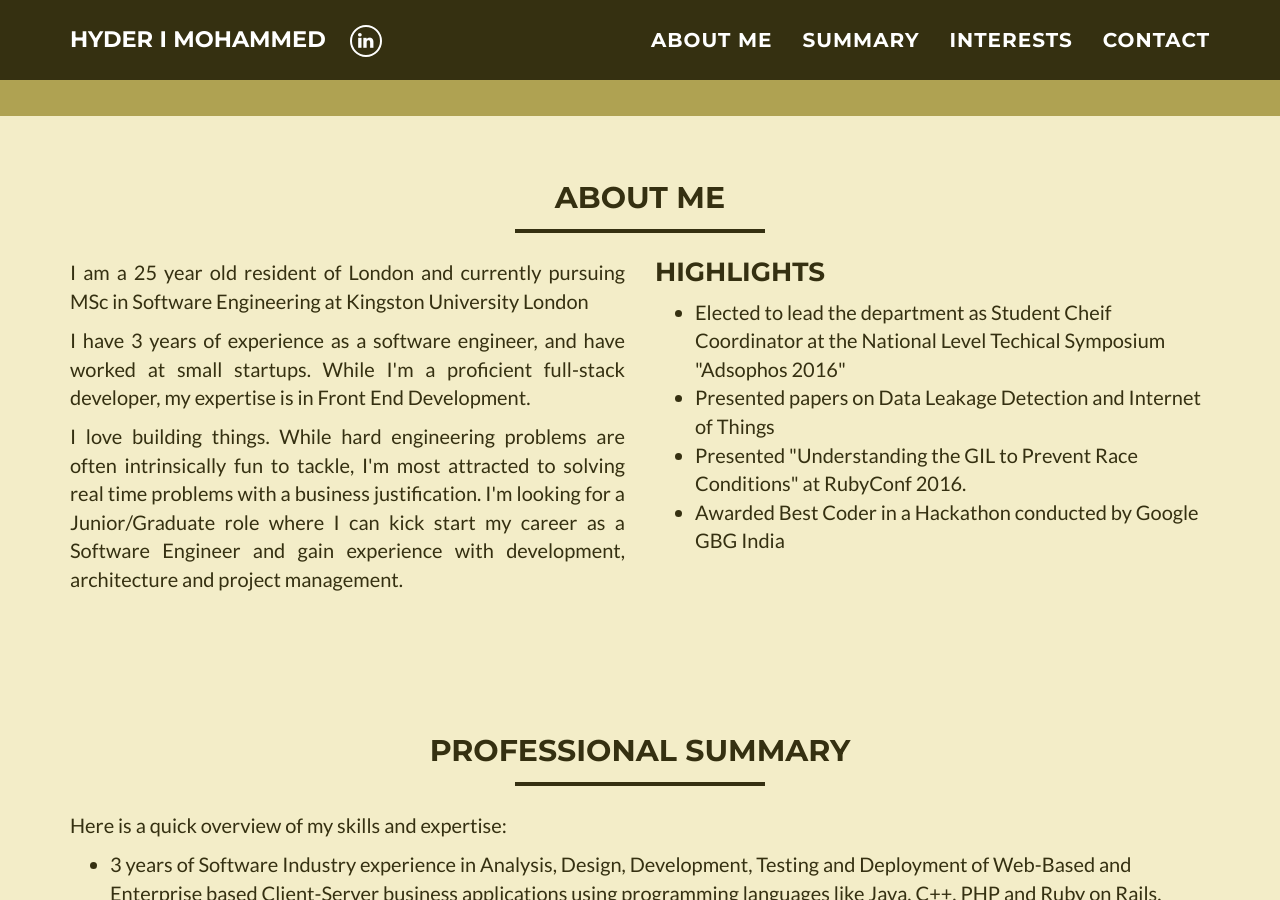
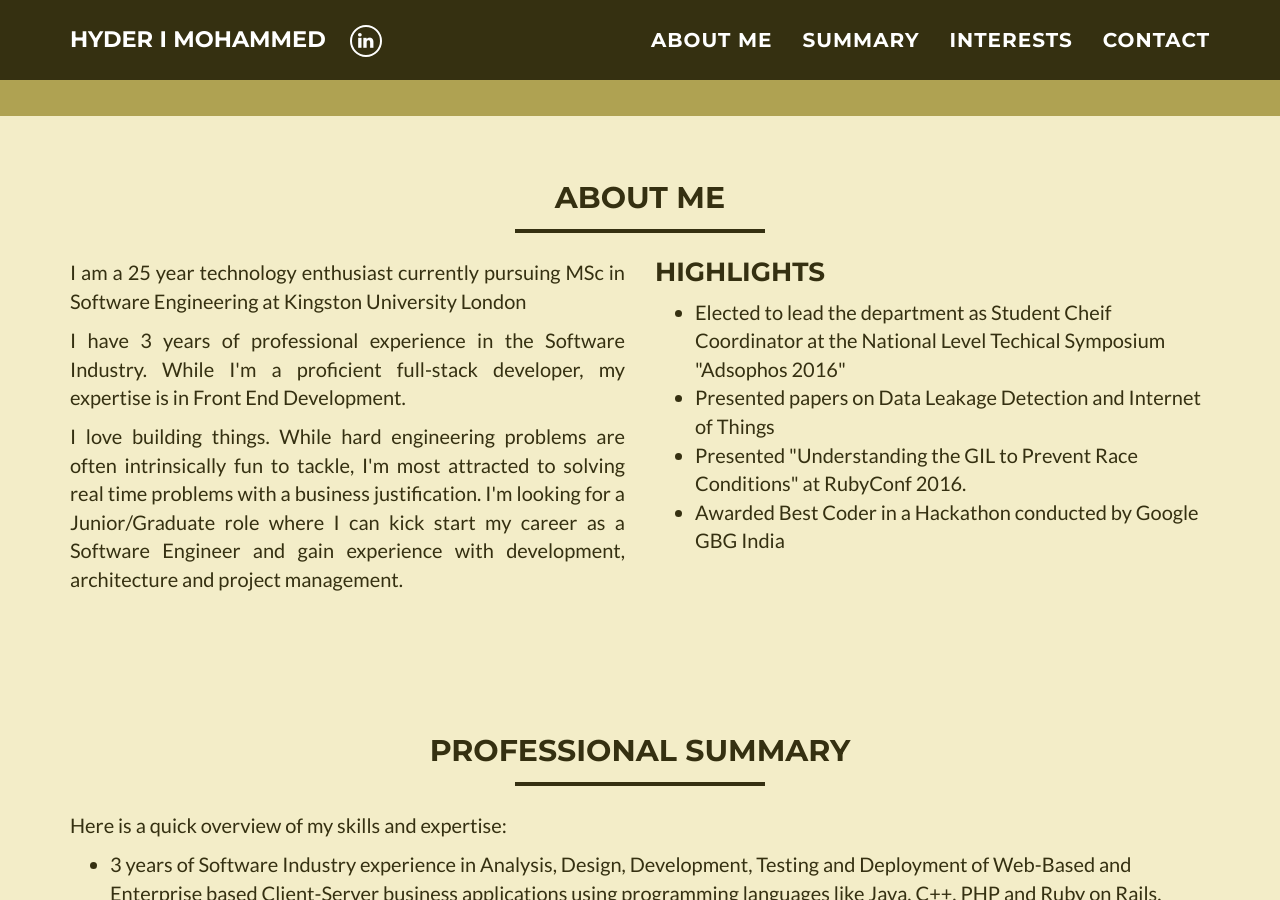
Before and after one commit to mohammedhyderimtiaz/mohammedhyderimtiaz.github.io, a Jekyll site: the page built from index.html, in a window 1280 px wide and 900 px high, scrolled down 400 px. Built offline with Jekyll 4.4.1, drawn with Linux system fonts in a browser that asks for light colours.

Commit message:
Update _includes/about_me.html

```diff
--- a/_includes/about_me.html
+++ b/_includes/about_me.html
@@ -9,11 +9,10 @@
     <div class="row">
 	    <div class="col-sm-6">
     		<p align="justify">
-            I am a 25 year old resident of London and currently pursuing MSc in Software Engineering at Kingston University London
+            I am a 25 year technology enthusiast currently pursuing MSc in Software Engineering at Kingston University London
         </p>
         <p align="justify">
-            I have 3 years of experience as a software engineer, and have worked
-            at small startups. While I'm a proficient full-stack developer, my expertise is in Front End Development.
+            I have 3 years of professional experience in the Software Industry. While I'm a proficient full-stack developer, my expertise is in Front End Development.
         </p>
         <p align="justify">
            I love building things.
```
